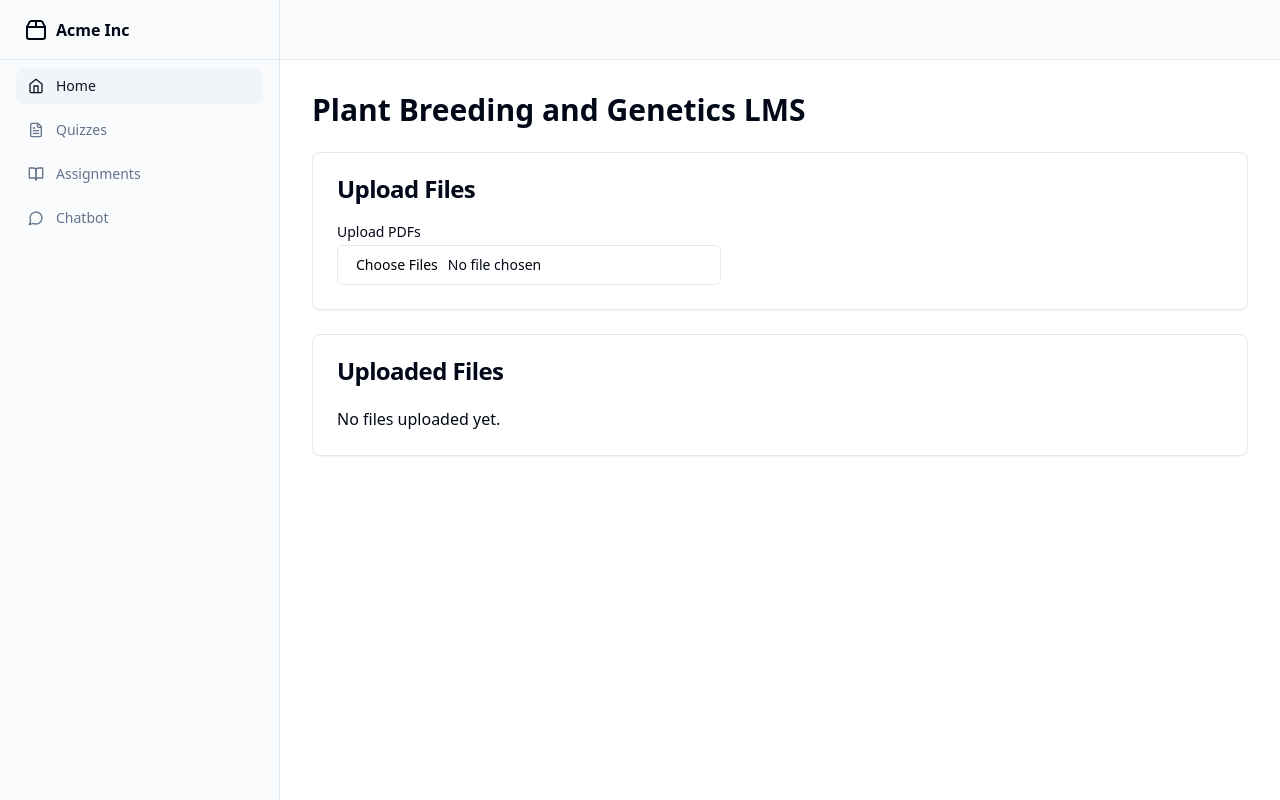
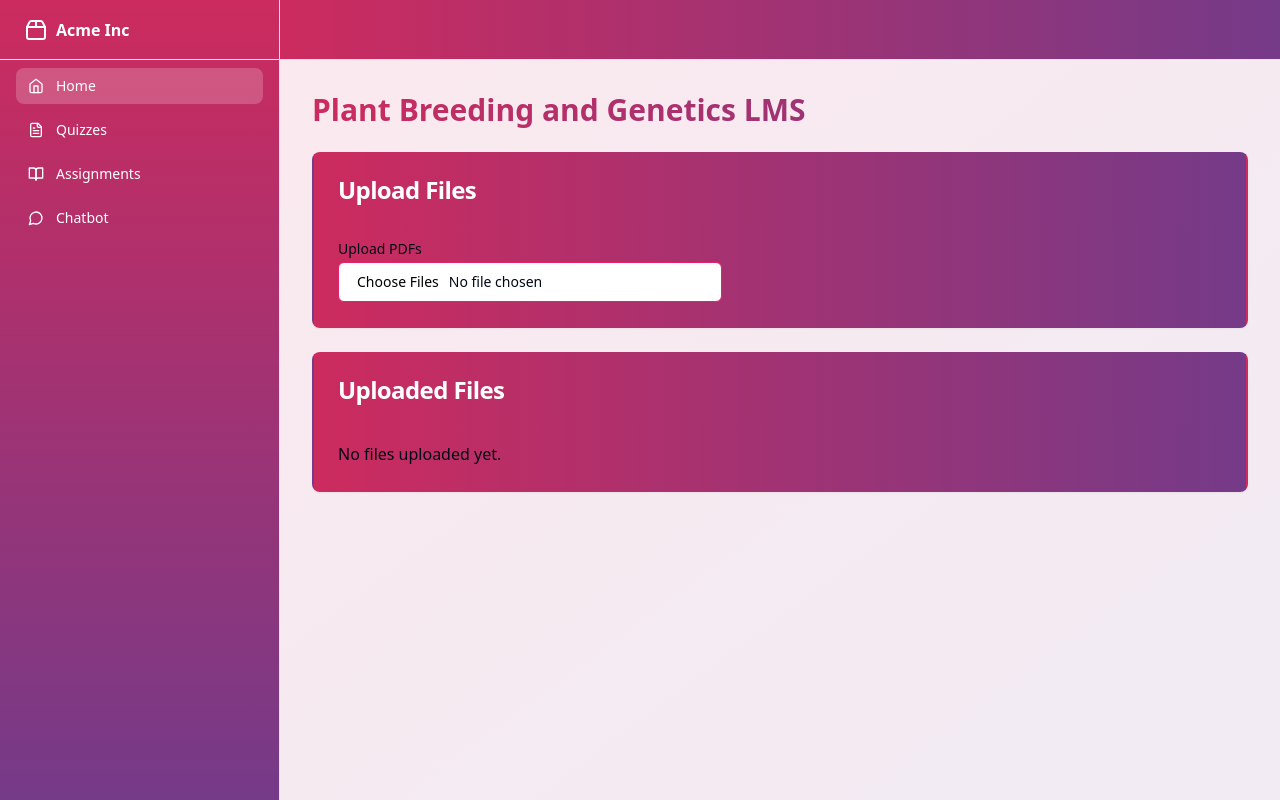
Before and after one commit to GPT-Engineer-App/plant-breeding-lms, a React (Vite) app: page / in a window 1280 px wide. Built offline with nearby package versions, Linux system fonts and the light colour scheme.

Commit message:
Enhance UI with gradient colors and update components

```diff
--- a/src/components/ui/button.jsx
+++ b/src/components/ui/button.jsx
@@ -18,6 +18,7 @@ const buttonVariants = cva(
           "bg-secondary text-secondary-foreground hover:bg-secondary/80",
         ghost: "hover:bg-accent hover:text-accent-foreground",
         link: "text-primary underline-offset-4 hover:underline",
+        gradient: "bg-gradient-to-r from-[#cc2b5e] to-[#753a88] text-white hover:from-[#cc2b5e]/90 hover:to-[#753a88]/90",
       },
       size: {
         default: "h-10 px-4 py-2",
@@ -36,11 +37,12 @@ const buttonVariants = cva(
 const Button = React.forwardRef(({ className, variant, size, asChild = false, ...props }, ref) => {
   const Comp = asChild ? Slot : "button"
   return (
-    (<Comp
+    <Comp
       className={cn(buttonVariants({ variant, size, className }))}
       ref={ref}
-      {...props} />)
-  );
+      {...props}
+    />
+  )
 })
 Button.displayName = "Button"
 
--- a/src/index.css
+++ b/src/index.css
@@ -13,16 +13,16 @@
     --popover: 0 0% 100%;
     --popover-foreground: 222.2 84% 4.9%;
 
-    --primary: 222.2 47.4% 11.2%;
+    --primary: 340 82% 52%;
     --primary-foreground: 210 40% 98%;
 
-    --secondary: 210 40% 96.1%;
+    --secondary: 270 50% 40%;
     --secondary-foreground: 222.2 47.4% 11.2%;
 
     --muted: 210 40% 96.1%;
     --muted-foreground: 215.4 16.3% 46.9%;
 
-    --accent: 210 40% 96.1%;
+    --accent: 340 82% 52%;
     --accent-foreground: 222.2 47.4% 11.2%;
 
     --destructive: 0 84.2% 60.2%;
@@ -45,16 +45,16 @@
     --popover: 222.2 84% 4.9%;
     --popover-foreground: 210 40% 98%;
 
-    --primary: 210 40% 98%;
+    --primary: 340 82% 52%;
     --primary-foreground: 222.2 47.4% 11.2%;
 
-    --secondary: 217.2 32.6% 17.5%;
+    --secondary: 270 50% 40%;
     --secondary-foreground: 210 40% 98%;
 
     --muted: 217.2 32.6% 17.5%;
     --muted-foreground: 215 20.2% 65.1%;
 
-    --accent: 217.2 32.6% 17.5%;
+    --accent: 340 82% 52%;
     --accent-foreground: 210 40% 98%;
 
     --destructive: 0 62.8% 30.6%;
@@ -74,3 +74,15 @@
     @apply bg-background text-foreground;
   }
 }
+
+.gradient-bg {
+  @apply bg-gradient-to-r from-[#cc2b5e] to-[#753a88];
+}
+
+.gradient-text {
+  @apply text-transparent bg-clip-text bg-gradient-to-r from-[#cc2b5e] to-[#753a88];
+}
+
+.gradient-border {
+  @apply border-2 border-transparent bg-gradient-to-r from-[#cc2b5e] to-[#753a88] bg-clip-border;
+}
--- a/src/layouts/sidebar.jsx
+++ b/src/layouts/sidebar.jsx
@@ -18,11 +18,11 @@ const Layout = () => {
     <div className="grid min-h-screen w-full md:grid-cols-[220px_1fr] lg:grid-cols-[280px_1fr]">
       <Sidebar />
       <div className="flex flex-col">
-        <header className="flex h-14 items-center gap-4 border-b bg-muted/40 px-4 lg:h-[60px] lg:px-6">
+        <header className="flex h-14 items-center gap-4 border-b bg-gradient-to-r from-[#cc2b5e] to-[#753a88] px-4 lg:h-[60px] lg:px-6">
           <MobileSidebar />
-          <div className="w-full flex-1">{/* Add nav bar content here! */}</div>
+          <div className="w-full flex-1 text-white">{/* Add nav bar content here! */}</div>
         </header>
-        <main className="flex-grow p-4 overflow-auto">
+        <main className="flex-grow p-4 overflow-auto bg-gradient-to-br from-[#cc2b5e]/10 to-[#753a88]/10">
           <Outlet />
         </main>
       </div>
@@ -31,7 +31,7 @@ const Layout = () => {
 };
 
 const Sidebar = () => (
-  <div className="hidden border-r bg-muted/40 md:block">
+  <div className="hidden border-r bg-gradient-to-b from-[#cc2b5e] to-[#753a88] text-white md:block">
     <div className="flex h-full max-h-screen flex-col gap-2">
       <div className="flex h-14 items-center border-b px-4 lg:h-[60px] lg:px-6">
         <NavLink to="/" className="flex items-center gap-2 font-semibold">
@@ -56,12 +56,12 @@ const Sidebar = () => (
 const MobileSidebar = () => (
   <Sheet>
     <SheetTrigger asChild>
-      <Button variant="outline" size="icon" className="shrink-0 md:hidden">
+      <Button variant="outline" size="icon" className="shrink-0 md:hidden text-white border-white hover:bg-white/20">
         <Menu className="h-5 w-5" />
         <span className="sr-only">Toggle navigation menu</span>
       </Button>
     </SheetTrigger>
-    <SheetContent side="left" className="flex flex-col">
+    <SheetContent side="left" className="flex flex-col bg-gradient-to-b from-[#cc2b5e] to-[#753a88] text-white">
       <nav className="grid gap-2 text-lg font-medium">
         <NavLink
           to="/"
@@ -83,18 +83,18 @@ const MobileSidebar = () => (
 const UserDropdown = () => (
   <DropdownMenu>
     <DropdownMenuTrigger asChild>
-      <Button variant="secondary" size="icon" className="rounded-full">
+      <Button variant="ghost" size="icon" className="rounded-full text-white hover:bg-white/20">
         <CircleUser className="h-5 w-5" />
         <span className="sr-only">Toggle user menu</span>
       </Button>
     </DropdownMenuTrigger>
-    <DropdownMenuContent align="end">
+    <DropdownMenuContent align="end" className="bg-gradient-to-br from-[#cc2b5e] to-[#753a88] text-white">
       <DropdownMenuLabel>My Account</DropdownMenuLabel>
-      <DropdownMenuSeparator />
-      <DropdownMenuItem>Settings</DropdownMenuItem>
-      <DropdownMenuItem>Support</DropdownMenuItem>
-      <DropdownMenuSeparator />
-      <DropdownMenuItem>Logout</DropdownMenuItem>
+      <DropdownMenuSeparator className="bg-white/20" />
+      <DropdownMenuItem className="hover:bg-white/20">Settings</DropdownMenuItem>
+      <DropdownMenuItem className="hover:bg-white/20">Support</DropdownMenuItem>
+      <DropdownMenuSeparator className="bg-white/20" />
+      <DropdownMenuItem className="hover:bg-white/20">Logout</DropdownMenuItem>
     </DropdownMenuContent>
   </DropdownMenu>
 );
@@ -104,8 +104,8 @@ const SidebarNavLink = ({ to, children }) => (
     to={to}
     className={({ isActive }) =>
       cn(
-        "flex items-center gap-3 rounded-lg px-3 py-2 transition-all hover:text-primary text-muted-foreground",
-        isActive && "text-primary bg-muted",
+        "flex items-center gap-3 rounded-lg px-3 py-2 transition-all hover:bg-white/20",
+        isActive && "bg-white/20"
       )
     }
   >
--- a/src/pages/Index.jsx
+++ b/src/pages/Index.jsx
@@ -28,13 +28,13 @@ const Index = () => {
 
   return (
     <div className="container mx-auto p-4">
-      <h1 className="text-3xl font-bold mb-6">Plant Breeding and Genetics LMS</h1>
+      <h1 className="text-3xl font-bold mb-6 gradient-text">Plant Breeding and Genetics LMS</h1>
 
-      <Card className="mb-6">
-        <CardHeader>
+      <Card className="mb-6 gradient-border">
+        <CardHeader className="gradient-bg text-white">
           <CardTitle>Upload Files</CardTitle>
         </CardHeader>
-        <CardContent>
+        <CardContent className="mt-4">
           <div className="grid w-full max-w-sm items-center gap-1.5">
             <Label htmlFor="file-upload">Upload PDFs</Label>
             <Input
@@ -43,12 +43,14 @@ const Index = () => {
               accept=".pdf"
               onChange={handleFileUpload}
               multiple
+              className="border-primary"
             />
           </div>
           {files.length > 0 && (
             <Button
               onClick={handleGenerateQuizzes}
               className="mt-4"
+              variant="gradient"
             >
               <FileText className="mr-2 h-4 w-4" />
               Generate Quizzes from Files
@@ -57,17 +59,17 @@ const Index = () => {
         </CardContent>
       </Card>
 
-      <Card>
-        <CardHeader>
+      <Card className="gradient-border">
+        <CardHeader className="gradient-bg text-white">
           <CardTitle>Uploaded Files</CardTitle>
         </CardHeader>
-        <CardContent>
+        <CardContent className="mt-4">
           {files.length > 0 ? (
             <ul className="space-y-2">
               {files.map((file, index) => (
-                <li key={index} className="flex items-center justify-between">
+                <li key={index} className="flex items-center justify-between p-2 bg-white rounded-md shadow">
                   <span>{file.name}</span>
-                  <Button variant="ghost" size="sm" onClick={() => handleDeleteFile(index)}>
+                  <Button variant="ghost" size="sm" onClick={() => handleDeleteFile(index)} className="text-primary hover:text-primary/80">
                     <Trash2 className="h-4 w-4" />
                   </Button>
                 </li>
```
